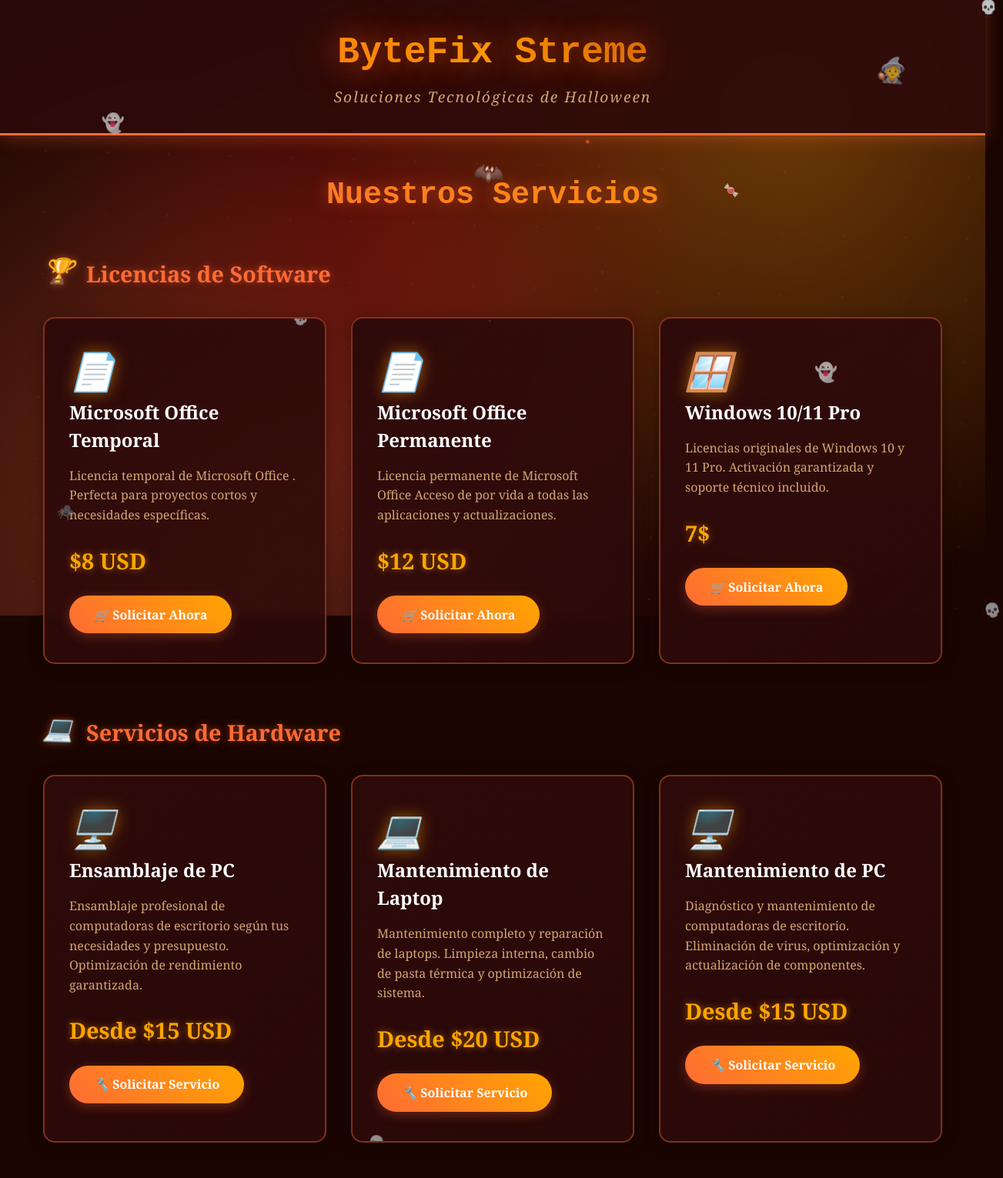
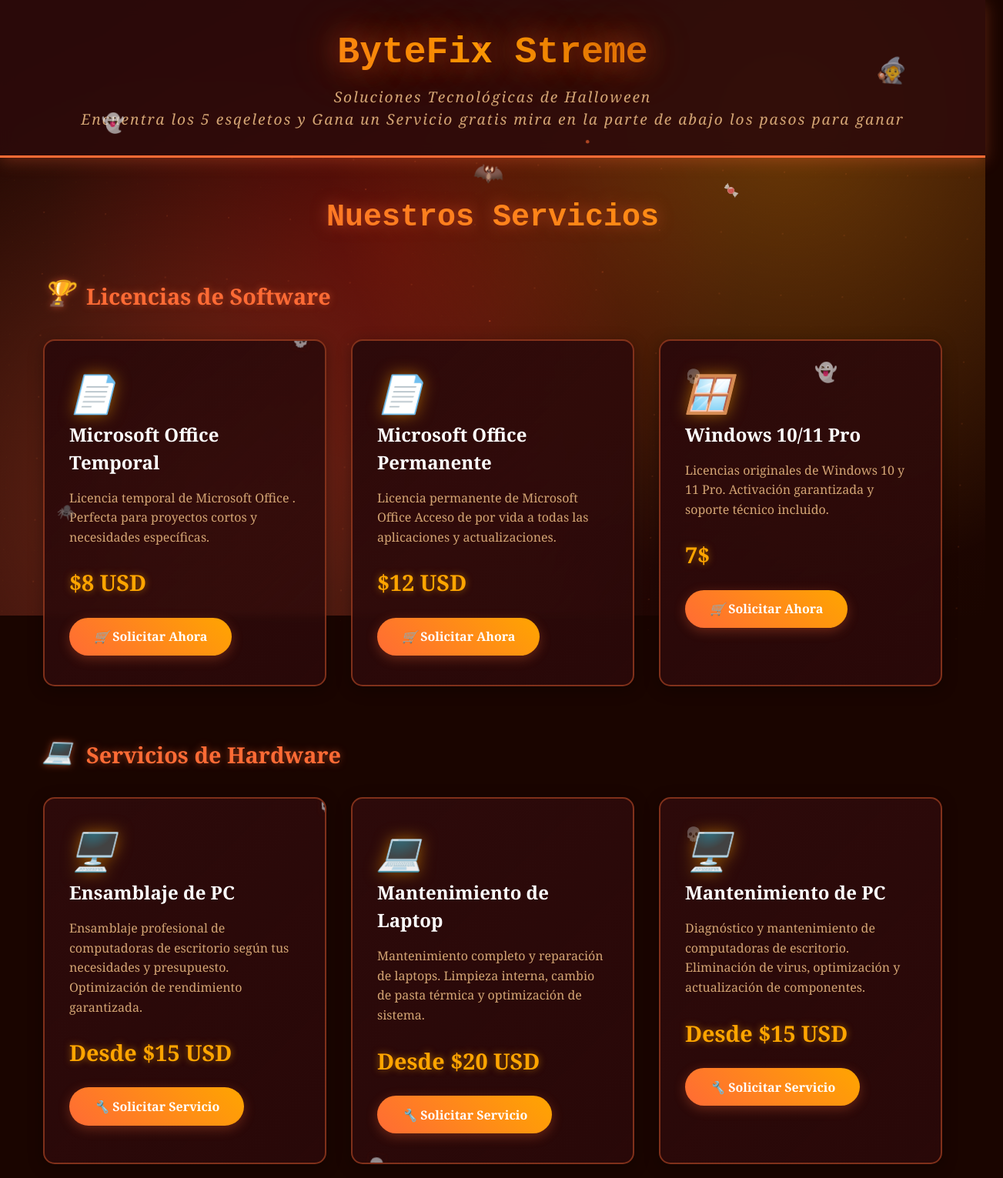
Before and after one commit to LuisSA2/LuisSA2.github.io, a plain HTML site: page index.html in a window 1280 px wide. Shown: the top 1531 px of the page at 77% size, 1303 px wide, since content can reach past the window. Drawn offline with nearby package versions, Linux system fonts and the light colour scheme.

Commit message:
Halloween
Updated tagline and added instructions for a Halloween event.

```diff
--- a/index.html
+++ b/index.html
@@ -504,7 +504,7 @@
     <!-- Header -->
     <header class="hero-header">
         <h1 class="logo-text orbitron">ByteFix Streme</h1>
-        <p class="tagline">Soluciones Tecnológicas de Halloween</p>
+        <p class="tagline">Soluciones Tecnológicas de Halloween<br>Encuentra los 5 esqeletos y Gana un Servicio gratis mira en la parte de abajo los pasos para ganar</p>
     </header>
 
     <!-- Main Content -->
@@ -538,8 +538,9 @@
                         <i class="fas fa-shopping-cart"></i> Solicitar Ahora
                     </a>
                 </div>
-                <div class="hidden-skeleton skeleton-3" title="¡Te encontré!">💀</div>
+
                 <div class="service-card">
+ <div class="hidden-skeleton skeleton-6" title="¡Te encontré!">💀</div>
                     <i class="fas fa-windows service-icon"></i>
                     <h4 class="service-title">Windows 10/11 Pro</h4>
                     <p class="service-description">Licencias originales de Windows 10 y 11 Pro. Activación garantizada y soporte técnico incluido.</p>
@@ -557,9 +558,10 @@
                 <i class="fas fa-microchip category-icon"></i>
                 Servicios de Hardware
             </h3>
-            <div class="hidden-skeleton skeleton-3" title="¡Te encontré!">💀</div>
+
             <div class="services-grid">
                 <div class="service-card">
+<div class="hidden-skeleton skeleton-3" title="¡Te encontré!">💀</div>
                     <i class="fas fa-desktop service-icon"></i>
                     <h4 class="service-title">Ensamblaje de PC</h4>
                     <p class="service-description">Ensamblaje profesional de computadoras de escritorio según tus necesidades y presupuesto. Optimización de rendimiento garantizada.</p>
@@ -581,6 +583,7 @@
                 </div>
 
                 <div class="service-card">
+<div class="hidden-skeleton skeleton-7" title="¡Último esqueleto!">💀</div>
                     <i class="fas fa-desktop service-icon"></i>
                     <h4 class="service-title">Mantenimiento de PC</h4>
                     <p class="service-description">Diagnóstico y mantenimiento de computadoras de escritorio. Eliminación de virus, optimización y actualización de componentes.</p>
@@ -598,8 +601,7 @@
                 <i class="fas fa-cogs category-icon"></i>
                 Otros Servicios
             </h3>
-            <div class="hidden-skeleton skeleton-5" title="¡Último esqueleto!">💀</div>
-            <div class="services-grid">
+                     <div class="services-grid">
                 <div class="service-card">
                     <i class="fas fa-shield-alt service-icon"></i>
                     <h4 class="service-title">Antivirus y Seguridad</h4>
@@ -638,6 +640,8 @@
         <p class="footer-text">© 2025 ByteFix Streme - Todos los derechos reservados</p>
         <p class="footer-text">Soluciones tecnológicas con calidad y confianza</p>
         <p class="footer-text">🎃 Feliz Halloween 🎃</p>
+<p class="footer-text">Encuentra los 5 esqueletos escondidos por toda la pagina y al encontrar el 4 esqueleto graba el momento en el que encuentras el 5 esqueleto y envianos el video a cualquiera de nuestras cuentas para canjear el premio</p>
+
         <p class="footer-text">௹ Dueño - Luis Sanchez</p>
         <p class="footer-text">௹ Dueño - Hector Ponton</p>
     </footer>
```
